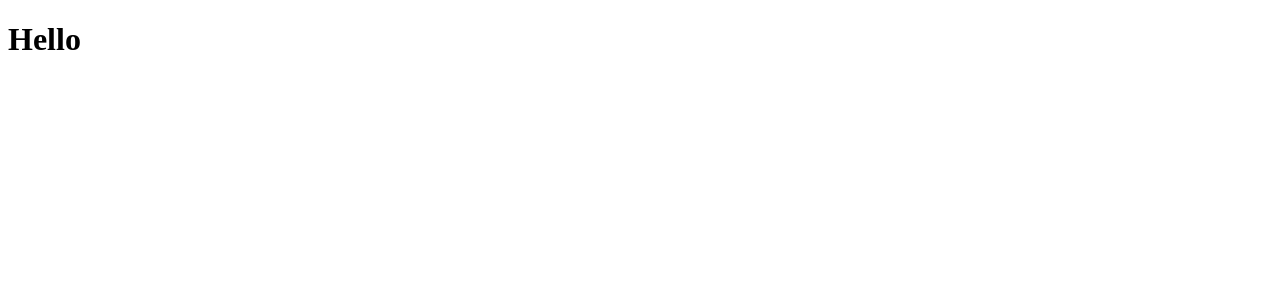
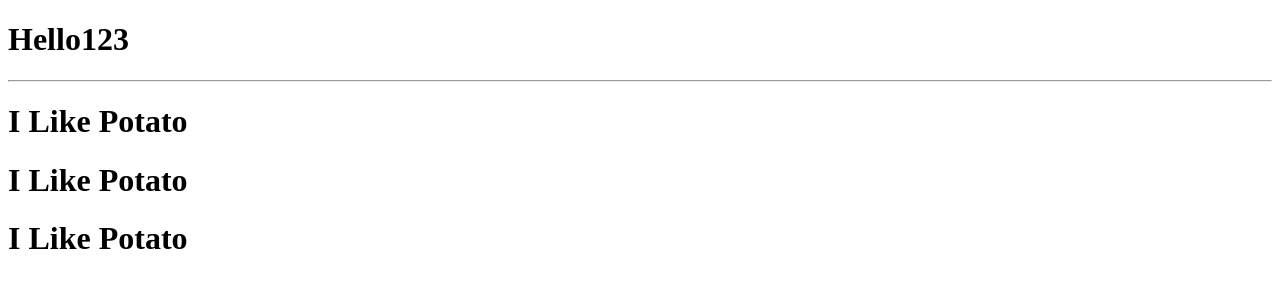
Before and after one commit to SeoMoonk/react_clone_coding, a React (Create React App) app: page / in a window 1280 px wide. Shown: the top 300 px of the page. Built offline with nearby package versions, Linux system fonts and the light colour scheme.

Commit message:
I Like Potato

```diff
--- a/public/index.html
+++ b/public/index.html
@@ -10,34 +10,17 @@
       content="Web site created using create-react-app"
     />
     <link rel="apple-touch-icon" href="%PUBLIC_URL%/logo192.png" />
-    <!--
-      manifest.json provides metadata used when your web app is installed on a
-      user's mobile device or desktop. See https://developers.google.com/web/fundamentals/web-app-manifest/
-    -->
+
     <link rel="manifest" href="%PUBLIC_URL%/manifest.json" />
-    <!--
-      Notice the use of %PUBLIC_URL% in the tags above.
-      It will be replaced with the URL of the `public` folder during the build.
-      Only files inside the `public` folder can be referenced from the HTML.
 
-      Unlike "/favicon.ico" or "favicon.ico", "%PUBLIC_URL%/favicon.ico" will
-      work correctly both with client-side routing and a non-root public URL.
-      Learn how to configure a non-root public URL by running `npm run build`.
-    -->
     <title>React App</title>
   </head>
   <body>
     <noscript>You need to enable JavaScript to run this app.</noscript>
-    <div id="root"></div>
-    <!--
-      This HTML file is a template.
-      If you open it directly in the browser, you will see an empty page.
 
-      You can add webfonts, meta tags, or analytics to this file.
-      The build step will place the bundled scripts into the <body> tag.
+    <div id="root">
 
-      To begin the development, run `npm start` or `yarn start`.
-      To create a production bundle, use `npm run build` or `yarn build`.
-    -->
+    </div>
+
   </body>
 </html>
--- a/src/App.js
+++ b/src/App.js
@@ -1,7 +1,21 @@
+import React from 'react';
+
+function Potato () {
+    return(
+        <div>
+            <h1>I Like Potato</h1>
+        </div>
+    );
+}
+
 function App() {
   return (
     <div>
-      <h1>Hello</h1>
+      <h1>Hello123</h1>
+      <hr/>
+      <Potato />
+      <Potato />
+      <Potato />
     </div>
   );
 }
--- a/src/index.js
+++ b/src/index.js
@@ -3,12 +3,10 @@ import ReactDOM from 'react-dom/client';
 import App from './App';
 import reportWebVitals from './reportWebVitals';
 
+//index.html의 id가 root인 태그를 찾아서, 내용을 덮어 씌워준다.
 const root = ReactDOM.createRoot(document.getElementById('root'));
 root.render(
-    <App /> //루트에 렌더링 해줌.
+    <App /> //찾아낸 id가 root인 태그에 App의 내용을 찾아 렌더링 해줌.
 );
 
-// If you want to start measuring performance in your app, pass a function
-// to log results (for example: reportWebVitals(console.log))
-// or send to an analytics endpoint. Learn more: https://bit.ly/CRA-vitals
 reportWebVitals();
```
